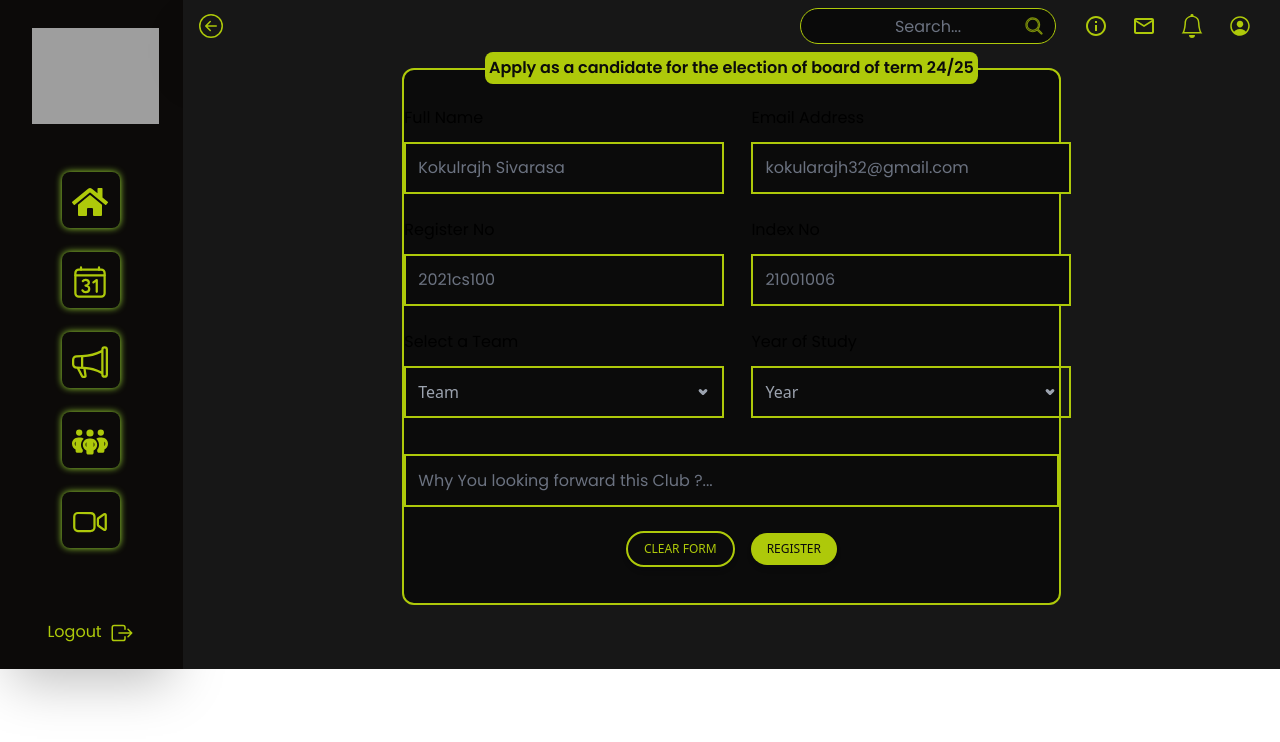
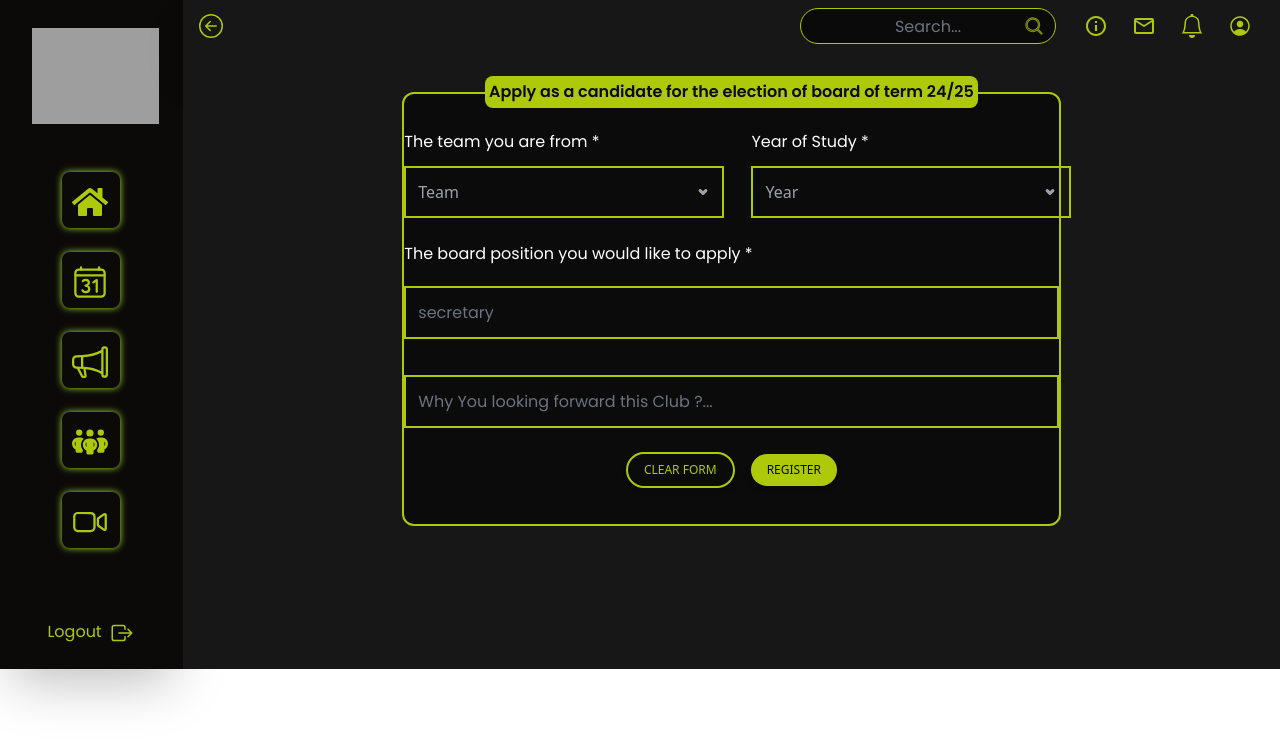
Before and after one commit to Anuraj2601/Eventix, a React (Vite) app: page /member-election-form in a window 1280 px wide. Shown: the top 742 px of the page. Built offline with nearby package versions, Linux system fonts and the light colour scheme; grey boxes are pictures that could not be loaded.

Commit message:
Created the form for apply as a candidate for the election board

```diff
--- a/src/components/ClubRegistrationForm.jsx
+++ b/src/components/ClubRegistrationForm.jsx
@@ -34,8 +34,10 @@ const ClubRegistrationForm = () => {
 
         <form action="">
           <div className="grid gap-x-10 gap-y-6 mb-6 md:grid-cols-2">
+
             <div className="flex flex-col gap-3 w-80">
-              <label htmlFor="">Full Name</label>
+
+              <label htmlFor="" className="text-white">Full Name</label>
               <input type="text" placeholder='Kokulrajh Sivarasa' className='block p-3 border-2 border-[#AEC90A] bg-[#0B0B0B]'/>
             </div>
             <div className="flex flex-col gap-3 w-80">
@@ -116,6 +118,7 @@ const ClubRegistrationForm = () => {
 
 
           </div>
+
           <div className="flex mt-9">
             <input type="text" placeholder='Why You looking forward this Club ?...' className='p-3 border-2 border-[#AEC90A] bg-[#0B0B0B] w-full h-full' />
           </div>
--- a/src/components/Layout.jsx
+++ b/src/components/Layout.jsx
@@ -18,7 +18,7 @@ import Navbar from '/src/components/Navbar';    // Your Navbar component
 
 const Layout = () => {
     return (
-      <div className="layout flex">
+      <div className="layout flex ">
         <Sidebar />
         <div className="main-content flex flex-col w-full">
           <Navbar />
--- a/src/components/MemberElectionForm.jsx
+++ b/src/components/MemberElectionForm.jsx
@@ -41,32 +41,16 @@ const MemberElectionForm = () => {
   const [openMenu2, setOpenMenu2] = useState(false);
 
   return (
-    <div className='flex flex-col items-center justify-center relative mt-4'>
+    <div className='flex flex-col items-center justify-center relative mt-10'>
       <div className='bg-[#AEC90A] text-[#0B0B0B] p-1 rounded-lg font-semibold absolute -top-4'>Apply as a candidate for the election of board of term 24/25</div>
       <div className="bg-[#0B0B0B] flex flex-col items-center justify-center border-2 border-[#AEC90A] rounded-xl w-3/5 py-9">
 
         <form action="">
-          <div className="grid gap-x-10 gap-y-6 mb-6 md:grid-cols-2">
-            <div className="flex flex-col gap-3 w-80">
-              <label htmlFor="">Full Name</label>
-              <input type="text" placeholder='Kokulrajh Sivarasa' className='block p-3 border-2 border-[#AEC90A] bg-[#0B0B0B]'/>
-            </div>
-            <div className="flex flex-col gap-3 w-80">
-              <label htmlFor="">Email Address</label>
-              <input type="text" placeholder='kokularajh32@gmail.com' className='p-3 border-2 border-[#AEC90A] bg-[#0B0B0B]'/>
-            </div>
-            <div className="flex flex-col gap-3 w-80">
-              <label htmlFor="">Register No</label>
-              <input type="text" placeholder='2021cs100' className='p-3 border-2 border-[#AEC90A] bg-[#0B0B0B]'/>
-            </div>
-            <div className="flex flex-col gap-3 w-80">
-              <label htmlFor="">Index No</label>
-              <input type="text" placeholder='21001006' className='p-3 border-2 border-[#AEC90A] bg-[#0B0B0B]'/>
-            </div>
-          </div>
+
           <div className="grid gap-10 mb-6 md:grid-cols-2">
             <div className="flex flex-col gap-3">
-              <label htmlFor="">Select a Team</label>
+
+              <label htmlFor="" className="text-white">The team you are from *</label>
               <Menu open={openMenu} handler={setOpenMenu} allowHover>
                 <MenuHandler>
                   <Button
@@ -99,7 +83,8 @@ const MemberElectionForm = () => {
 
             </div>
             <div className="flex flex-col gap-3">
-              <label htmlFor="">Year of Study</label>
+
+              <label htmlFor="" className="text-white">Year of Study *</label>
               <Menu open={openMenu2} handler={setOpenMenu2} allowHover>
                 <MenuHandler>
                   <Button
@@ -129,8 +114,12 @@ const MemberElectionForm = () => {
 
 
           </div>
+          <label htmlFor="" className="text-white">The board position you would like to apply *</label>
+          <div className="flex mt-5">
+            <input type="text" placeholder='secretary' className='p-3 border-2 border-[#AEC90A] bg-[#0B0B0B] text-white w-full h-full' />
+          </div>
           <div className="flex mt-9">
-            <input type="text" placeholder='Why You looking forward this Club ?...' className='p-3 border-2 border-[#AEC90A] bg-[#0B0B0B] w-full h-full' />
+            <input type="text" placeholder='Why You looking forward this Club ?...' className='p-3 border-2 border-[#AEC90A] bg-[#0B0B0B] text-white w-full h-full' />
           </div>
           <div className="flex items-center justify-center mt-6 gap-4">
             <Button className='border-2 border-[#AEC90A] px-4 py-2 rounded-3xl font-medium text-[#AEC90A]'>Clear Form</Button>
```
